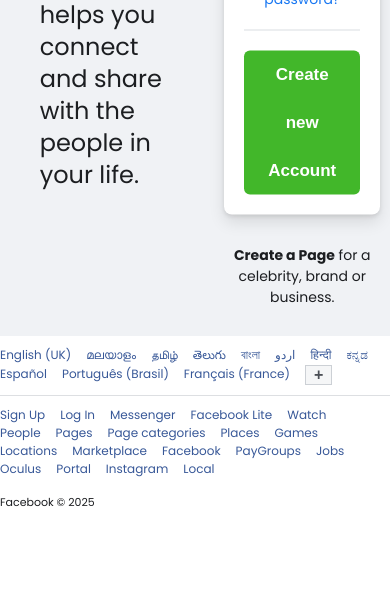
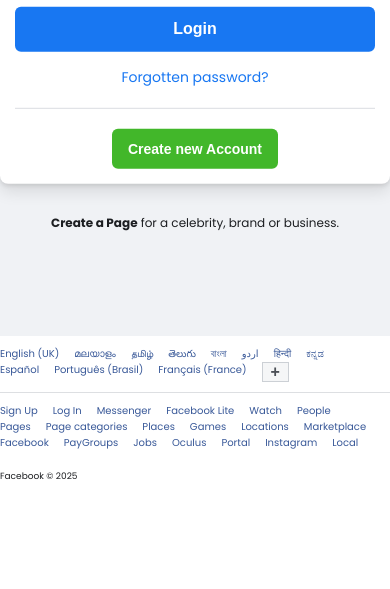
Before and after one commit to most-ke/turkey, a plain HTML site: page p/index.html in a window 390 px wide. Shown: the part 255-844 px from the top of the page. Drawn offline with nearby package versions, Linux system fonts and the light colour scheme.

Commit message:
Update style.css

```diff
--- a/p/style.css
+++ b/p/style.css
@@ -179,3 +179,59 @@ footer ol li a:hover {
 footer small {
     font-size: 11px;
 }
+
+/* Media Queries for Mobile Devices */
+@media (max-width: 768px) {
+    .row {
+        flex-direction: column;
+        top: 40%;
+    }
+
+    .col-logo {
+        text-align: center;
+        margin-bottom: 20px;
+    }
+
+    .col-logo img {
+        max-width: 200px;
+    }
+
+    .col-logo h2 {
+        font-size: 20px;
+        padding: 0 10px;
+        line-height: 24px;
+    }
+
+    .col-form {
+        flex: 0 0 80%;
+    }
+
+    .col-form .form-container {
+        padding: 15px;
+    }
+
+    .col-form .form-container input, .col-form .form-container .btn-login {
+        font-size: 14px;
+    }
+
+    .col-form .form-container .btn-login {
+        font-size: 16px;
+    }
+
+    .col-form .form-container .btn-new {
+        font-size: 14px;
+        line-height: 40px;
+    }
+
+    .col-form p {
+        font-size: 12px;
+    }
+
+    footer ol li {
+        font-size: 10px;
+    }
+
+    footer small {
+        font-size: 9px;
+    }
+}
```
